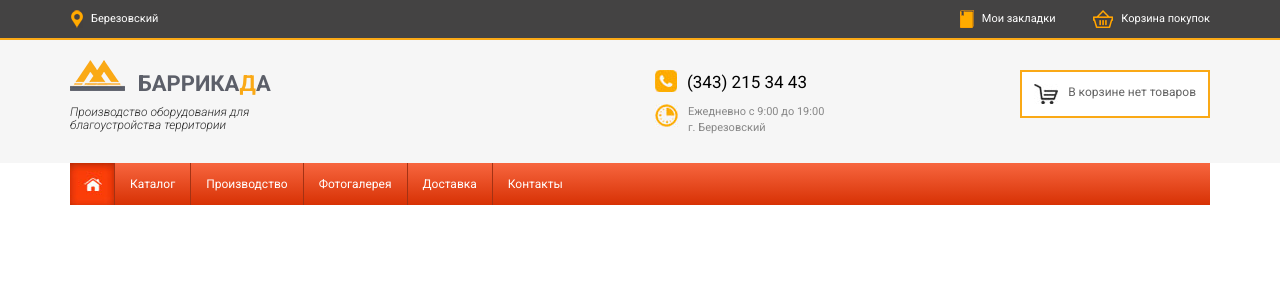
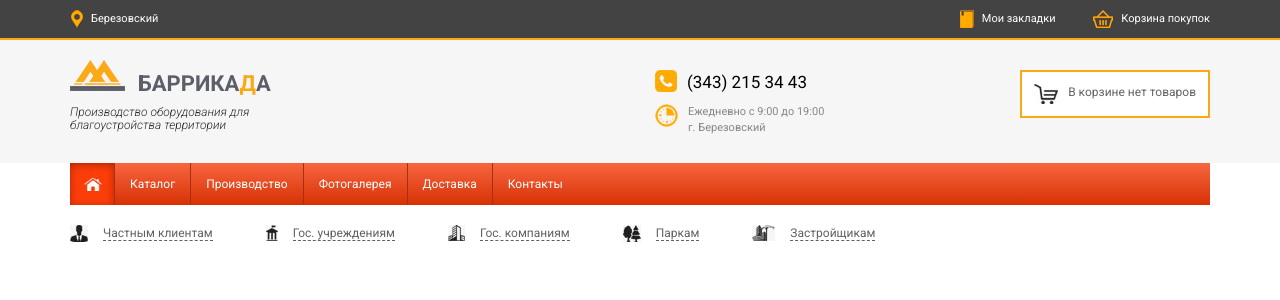
Before and after one commit to IP-CAM/Garden-Park-Furniture-Theme-for-Opencart, a PHP site: page / in a window 1280 px wide. Shown: the top 300 px of the page. Run offline with PHP 8.4, Linux system fonts and the light colour scheme; some libraries are stand-ins or nearby versions.

Commit message:
ready menu-client

```diff
--- a/html/css/style.css
+++ b/html/css/style.css
@@ -132,6 +132,34 @@ ul.menu-top-right li:last-child {
 	border-radius: 0;
 }
 
+.menu-client ul{
+	list-style: none;
+	padding: 0;
+}
+
+.menu-client li {
+	display: inline;
+	margin-left: 50px;
+}
+
+.menu-client li:first-child {
+	margin-left: 0;
+}
+
+.menu-client li a{
+	color: #616161;
+	text-decoration: none;
+	border-bottom: 1px dashed #616161;
+}
+
+.menu-client li a:hover{
+	border-bottom: 1px solid #616161;
+	color: #616161;
+}
+
+.menu-client li img {
+	margin-right:15px;
+}
 
 /* Large Devices, Wide Screens */
 @media only screen and (max-width : 1200px) {
--- a/html/index.html
+++ b/html/index.html
@@ -73,16 +73,21 @@
 					</div><!-- /.navbar-collapse -->
 				</div><!-- /.container -->
 			</nav>
-
 		</div> <!-- /.menu-main-->
 
 		<div class="menu-client">
-
+			<div class="container">
+				<ul>
+					<li><img src="img/private-clients-ico.jpg" alt=""><a href="#">Частным клиентам</a></li>
+					<li><img src="img/public-institutions-ico.jpg" alt=""><a href="#">Гос. учреждениям</a></li>
+					<li><img src="img/public-company-ico.jpg" alt=""><a href="#">Гос. компаниям</a></li>
+					<li><img src="img/park-ico.jpg" alt=""><a href="#">Паркам</a></li>
+					<li><img src="img/developer-ico.jpg" alt=""><a href="#">Застройщикам</a></li>
+				</ul>
+			</div>
 		</div> <!-- /.menu-client-->
 
-		<div class="menu-carousel">
 
-		</div> <!-- /.menu-carousel -->
 
 	</header>
 
```
Also changed, not shown: html/img/developer-ico.jpg (added), html/img/park-ico.jpg (added), html/img/private-clients-ico.jpg (added), html/img/public-company-ico.jpg (added), html/img/public-institutions-ico.jpg (added).
